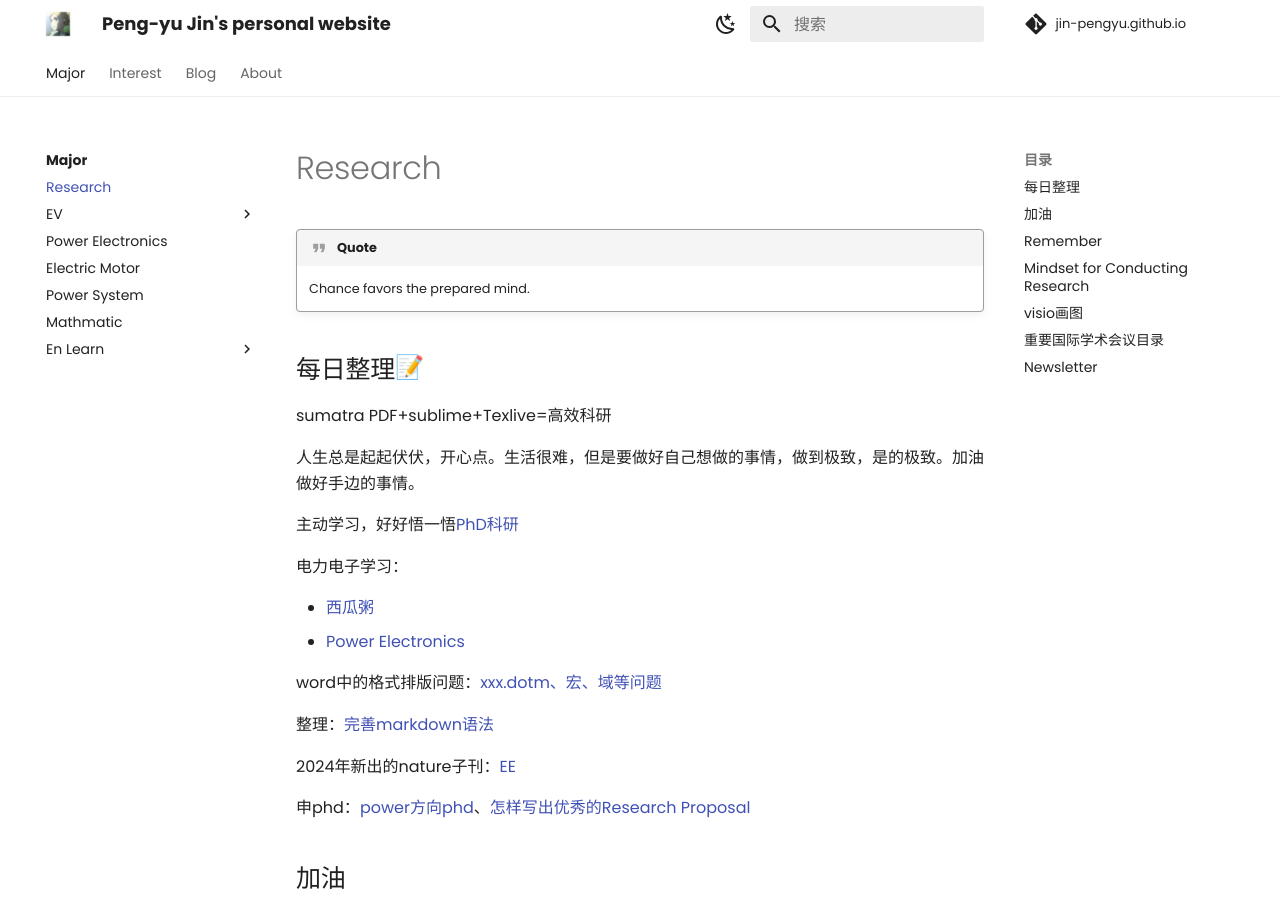
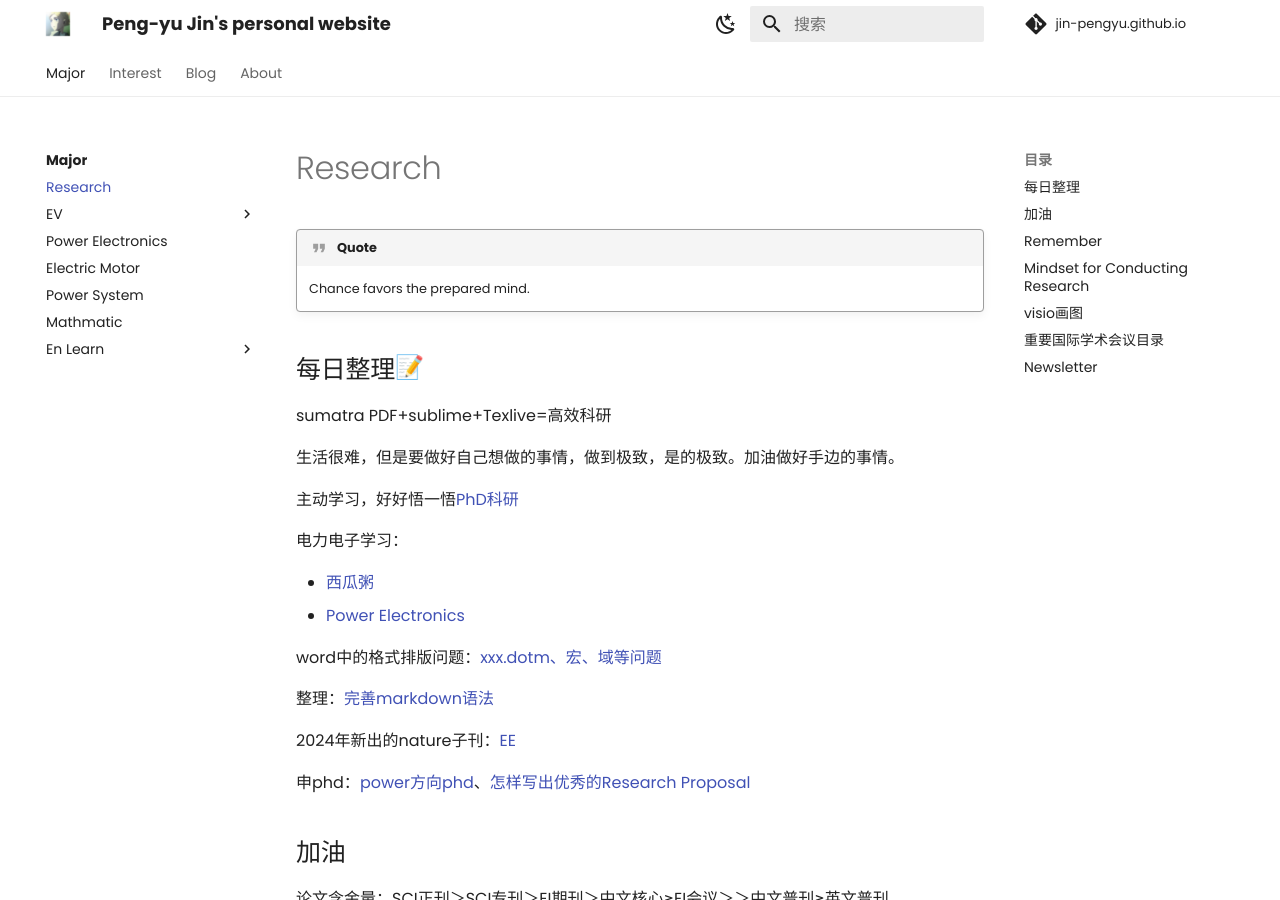
Before and after one commit to Pengyu-Jin/Pengyu-Jin.github.io, an MkDocs documentation site: the page built from docs/major/research/research.md, in a window 1280 px wide and 900 px high. Built offline with MkDocs 1.6.1 and Material for MkDocs 9.7.7, drawn with Linux system fonts in a browser that asks for light colours; emoji names are drawn with the system emoji font; comment, search, counter and statistics services are not loaded.

Commit message:
research20240524

```diff
--- a/docs/major/research/research.md
+++ b/docs/major/research/research.md
@@ -4,7 +4,7 @@
 ## 每日整理:memo:
 sumatra PDF+sublime+Texlive=高效科研
 
-人生总是起起伏伏，开心点。生活很难，但是要做好自己想做的事情，做到极致，是的极致。加油做好手边的事情。
+生活很难，但是要做好自己想做的事情，做到极致，是的极致。加油做好手边的事情。
 
 主动学习，好好悟一悟[PhD科研](https://zhuanlan.zhihu.com/p/477439202){:target="_blank"}
 
```
